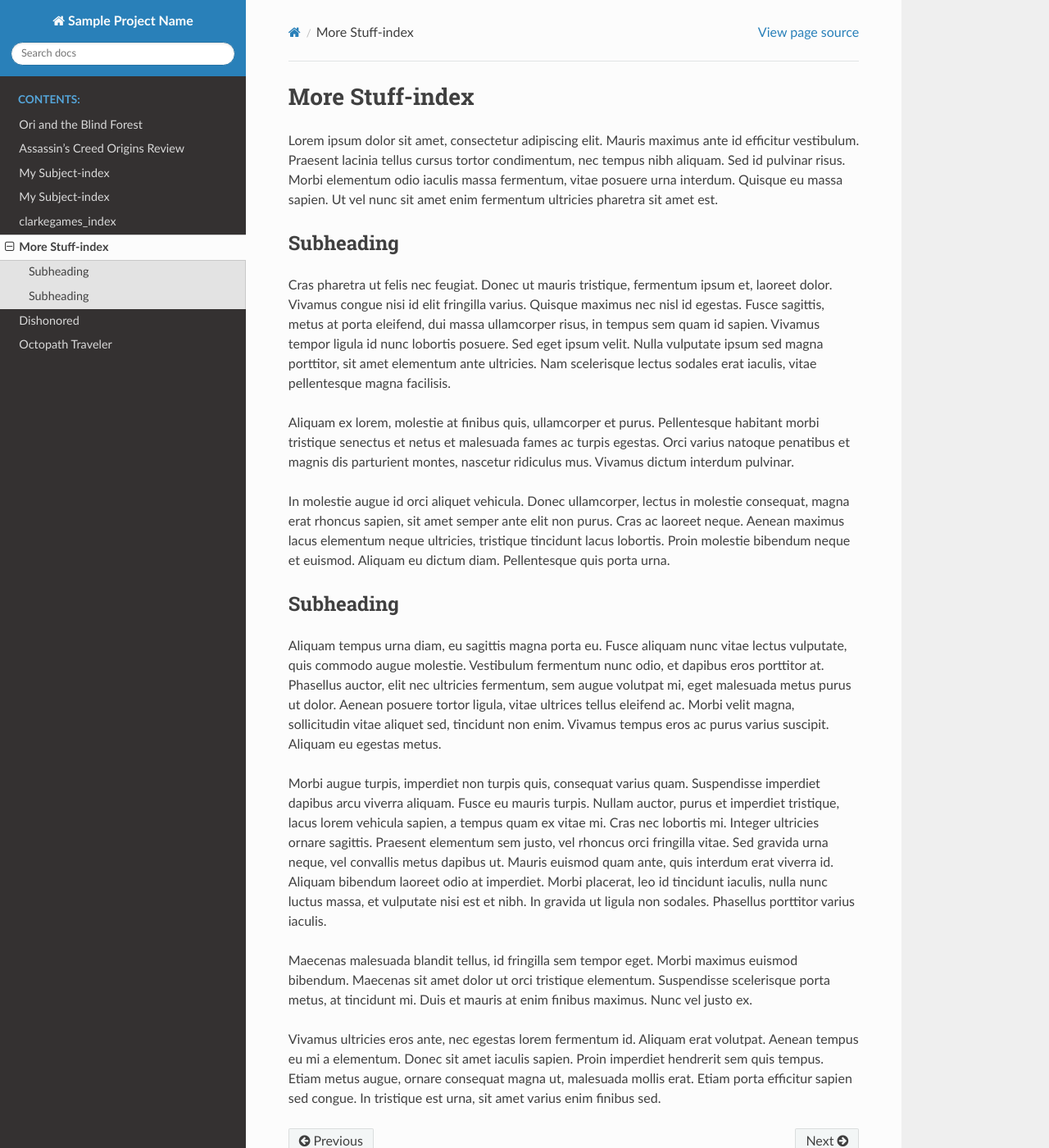
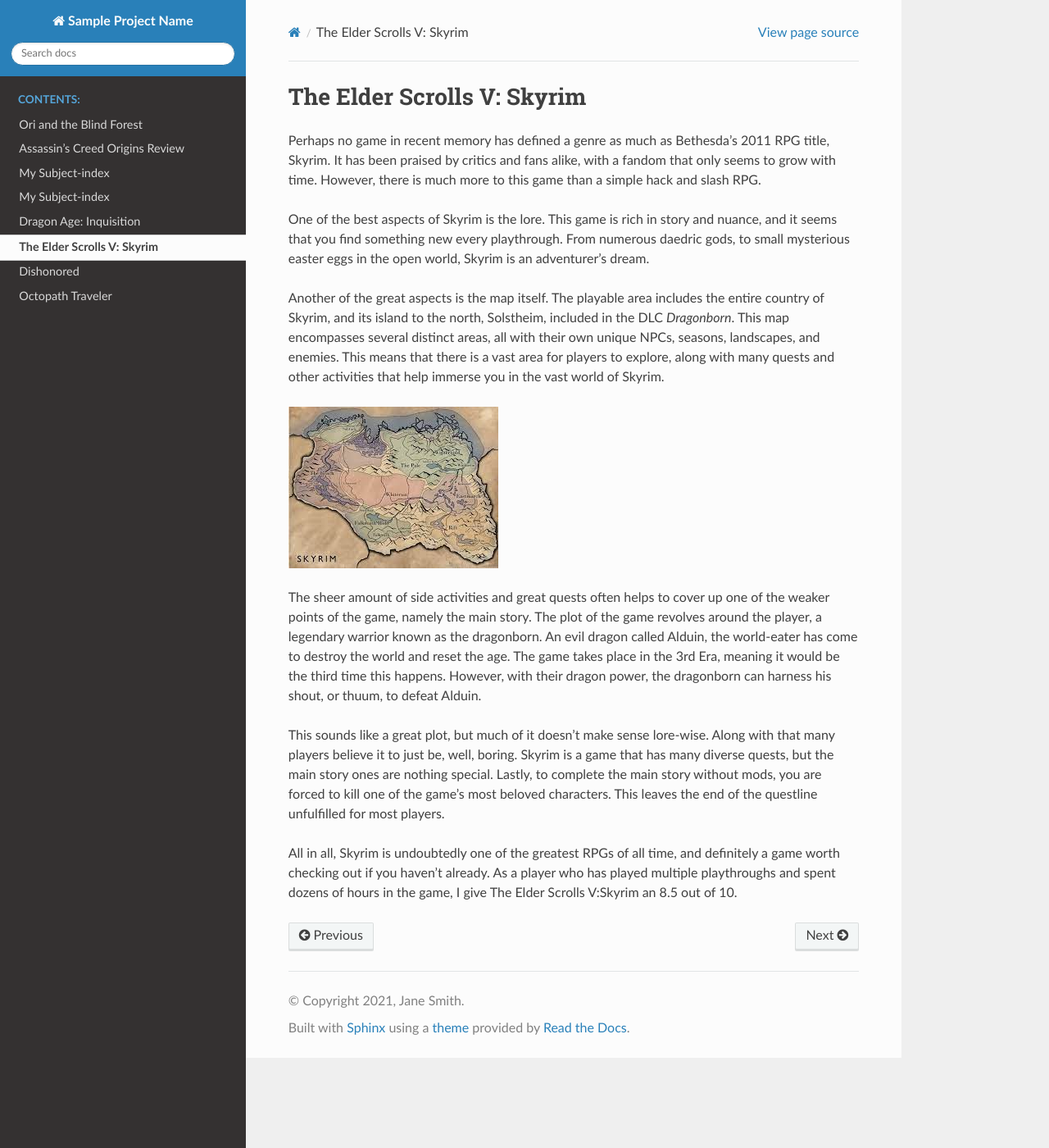
Before and after one commit to walkwitzpeter/video_game_review, a Sphinx documentation site: the page built from source/clarkegame_index/skyrim.rst, in a window 1280 px wide and 1400 px high. Shown: the whole window at 82% size. Built offline with Sphinx 7.4.7 and the Read the Docs theme 2.0.0, drawn with Linux system fonts in a browser that asks for light colours.

Commit message:
Check in of first page

```diff
--- a/source/clarkegame_index/skyrim.rst
+++ b/source/clarkegame_index/skyrim.rst
@@ -1,65 +1,40 @@
-More Stuff-index
-================
+The Elder Scrolls V: Skyrim
+===========================
+Perhaps no game in recent memory has defined a genre as much as Bethesda's
+2011 RPG title, Skyrim. It has been praised by critics and fans alike, with a
+fandom that only seems to grow with time. However, there is much more to this
+game than a simple hack and slash RPG.
 
-Lorem ipsum dolor sit amet, consectetur adipiscing elit. Mauris maximus ante id
-efficitur vestibulum. Praesent lacinia tellus cursus tortor condimentum, nec
-tempus nibh aliquam. Sed id pulvinar risus. Morbi elementum odio iaculis massa
-fermentum, vitae posuere urna interdum. Quisque eu massa sapien. Ut vel nunc sit
-amet enim fermentum ultricies pharetra sit amet est.
+One of the best aspects of Skyrim is the lore. This game is rich in story and
+nuance, and it seems that you find something new every playthrough. From
+numerous daedric gods, to small mysterious easter eggs in the open world,
+Skyrim is an adventurer's dream.
 
-Subheading
-----------
+Another of the great aspects is the map itself. The playable area includes
+the entire country of Skyrim, and its island to the north, Solstheim, included
+in the DLC *Dragonborn*. This map encompasses several distinct areas, all
+with their own unique NPCs, seasons, landscapes, and enemies. This means that
+there is a vast area for players to explore, along with many quests and
+other activities that help immerse you in the vast world of Skyrim.
 
-Cras pharetra ut felis nec
-feugiat. Donec ut mauris tristique, fermentum ipsum et, laoreet dolor. Vivamus
-congue nisi id elit fringilla varius. Quisque maximus nec nisl id egestas. Fusce
-sagittis, metus at porta eleifend, dui massa ullamcorper risus, in tempus sem
-quam id sapien. Vivamus tempor ligula id nunc lobortis posuere. Sed eget ipsum
-velit. Nulla vulputate ipsum sed magna porttitor, sit amet elementum ante ultricies.
-Nam scelerisque lectus sodales erat iaculis, vitae pellentesque magna facilisis.
+.. image:: skyrim_map.jfif
 
-Aliquam ex lorem, molestie at finibus quis, ullamcorper et purus. Pellentesque
-habitant morbi tristique senectus et netus et malesuada fames ac turpis egestas.
-Orci varius natoque penatibus et magnis dis parturient montes, nascetur
-ridiculus mus. Vivamus dictum interdum pulvinar.
+The sheer amount of side activities and great quests often helps to cover up
+one of the weaker points of the game, namely the main story. The plot of the
+game revolves around the player, a legendary warrior known as the dragonborn.
+An evil dragon called Alduin, the world-eater has come to destroy the world
+and reset the age. The game takes place in the 3rd Era, meaning it would be
+the third time this happens. However, with their dragon power, the dragonborn
+can harness his shout, or thuum, to defeat Alduin.
 
-In molestie augue id orci
-aliquet vehicula. Donec ullamcorper, lectus in molestie consequat, magna erat
-rhoncus sapien, sit amet semper ante elit non purus. Cras ac laoreet neque.
-Aenean maximus lacus elementum neque ultricies, tristique tincidunt lacus
-lobortis. Proin molestie bibendum neque et euismod. Aliquam eu dictum diam.
-Pellentesque quis porta urna.
+This sounds like a great plot, but much of it doesn't make sense lore-wise.
+Along with that many players believe it to just be, well, boring. Skyrim is
+a game that has many diverse quests, but the main story ones are nothing
+special. Lastly, to complete the main story without mods, you are forced to
+kill one of the game's most beloved characters. This leaves the end of the
+questline unfulfilled for most players.
 
-Subheading
-----------
-
-Aliquam tempus urna diam, eu sagittis magna porta eu. Fusce aliquam nunc vitae
-lectus vulputate, quis commodo augue molestie. Vestibulum fermentum nunc odio,
-et dapibus eros porttitor at. Phasellus auctor, elit nec ultricies fermentum,
-sem augue volutpat mi, eget malesuada metus purus ut dolor. Aenean posuere
-tortor ligula, vitae ultrices tellus eleifend ac. Morbi velit magna,
-sollicitudin vitae aliquet sed, tincidunt non enim. Vivamus tempus eros ac
-purus varius suscipit. Aliquam eu egestas metus.
-
-Morbi augue turpis, imperdiet non turpis quis, consequat varius quam.
-Suspendisse imperdiet dapibus arcu viverra aliquam. Fusce eu mauris turpis.
-Nullam auctor, purus et imperdiet tristique, lacus lorem vehicula sapien,
-a tempus quam ex vitae mi. Cras nec lobortis mi. Integer ultricies ornare
-sagittis. Praesent elementum sem justo, vel rhoncus orci fringilla vitae.
-Sed gravida urna neque, vel convallis metus dapibus ut. Mauris euismod quam
-ante, quis interdum erat viverra id. Aliquam bibendum laoreet odio at imperdiet.
-Morbi placerat, leo id tincidunt iaculis, nulla nunc luctus massa, et vulputate
-nisi est et nibh. In gravida ut ligula non sodales. Phasellus porttitor varius
-iaculis.
-
-Maecenas malesuada blandit tellus, id fringilla sem tempor eget. Morbi maximus
-euismod bibendum. Maecenas sit amet dolor ut orci tristique elementum.
-Suspendisse scelerisque porta metus, at tincidunt mi. Duis et mauris at enim
-finibus maximus. Nunc vel justo ex.
-
-Vivamus ultricies eros ante, nec egestas
-lorem fermentum id. Aliquam erat volutpat. Aenean tempus eu mi a elementum.
-Donec sit amet iaculis sapien. Proin imperdiet hendrerit sem quis tempus.
-Etiam metus augue, ornare consequat magna ut, malesuada mollis erat. Etiam
-porta efficitur sapien sed congue. In tristique est urna, sit amet varius
-enim finibus sed.
+All in all, Skyrim is undoubtedly one of the greatest RPGs of all time, and
+definitely a game worth checking out if you haven't already. As a player who
+has played multiple playthroughs and spent dozens of hours in the game, I
+give The Elder Scrolls V:Skyrim an 8.5 out of 10.
```
Also changed, not shown: source/clarkegame_index/dragon_age_inquisition.rst (+2 -65 lines), source/clarkegame_index/skyrim_map.jfif (added).
